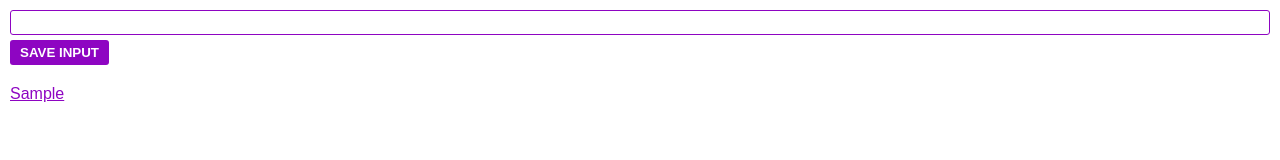
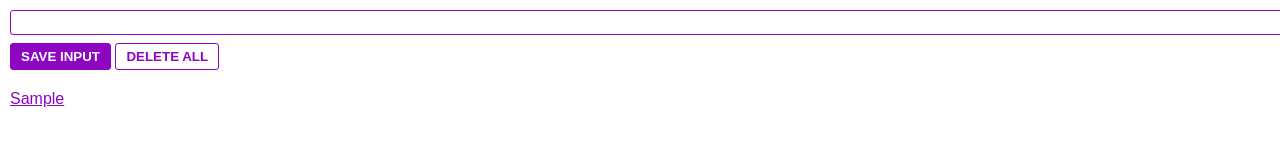
Before and after one commit to lucieyarish/url-manager-chrome-extension, a browser extension: page index.html in a window 1280 px wide. Both pictures are taken after typing "Sample" into the empty fields and a click on the button "SAVE INPUT". Drawn offline with Linux system fonts and the light colour scheme.

Commit message:
Feature: delete all btn; do refactoring

```diff
--- a/css/styles.css
+++ b/css/styles.css
@@ -11,25 +11,35 @@ body {
     padding-right: 10px;
     border: 1px solid #8E05C2;
     line-height: 21px;
+}
+
+input:focus {
+    outline: 1.5px solid #8E05C2;
     box-sizing: border-box;
 }
 
-input:focus {
-    outline: none;
-    border-width: 2px;
-}
-
-.link-input, .save-btn {
+.link-input, button {
     border-radius: 3px;
 }
 
-.save-btn {
+.btns-container {
+    margin-top: 8px;
+}
+
+.btns-container button  {
+    font-weight: bold;
+    border: 1px solid #8E05C2;
+    padding: 5px 10px;
+}
+
+.btn-primary {
     color: #FFF;
     background-color: #8E05C2;
-    border: none;
-    padding: 5px 10px;
-    margin-top: 5px;
-    font-weight: bold;
+}
+
+.btn-secondary {
+    color: #8E05C2;
+    background-color: #FFF;
 }
 
 ul {
--- a/index.html
+++ b/index.html
@@ -8,7 +8,10 @@
     </head>
     <body>
         <input id="input-el" class="link-input">
-        <button type="text" id="input-btn" class="save-btn">SAVE INPUT</button>
+        <div class="btns-container">
+            <button type="text" id="save-btn" class="btn-primary">SAVE INPUT</button>
+            <button type="text" id="delete-btn" class="btn-secondary">DELETE ALL</button>
+        </div>
         <ul id="ul-el">
         </ul>
         <script src="js/index.js"></script>
--- a/js/index.js
+++ b/js/index.js
@@ -1,32 +1,39 @@
 let myLinks = [];
 const inputEl = document.getElementById('input-el');
-const inputBtnEl = document.getElementById('input-btn');
+const saveBtn = document.getElementById('save-btn');
+const deleteBtn = document.getElementById('delete-btn');
 const ulEl = document.getElementById('ul-el');
 
-let linksFromLocalStorage = JSON.parse(localStorage.getItem('myLinks'));
+const linksFromLocalStorage = JSON.parse(localStorage.getItem('myLinks'));
 
 if (linksFromLocalStorage) {
   myLinks = linksFromLocalStorage;
-  renderLinks();
+  render(myLinks);
 }
 
-inputBtnEl.addEventListener('click', function () {
+function render(links) {
+  let listItems = '';
+  for (i = 0; i < links.length; i++) {
+    listItems += `
+          <li>
+              <a target="_blank" href="${links[i]}">
+                  ${links[i]}
+              </a>
+          </li>
+      `;
+  }
+  ulEl.innerHTML = listItems;
+}
+
+saveBtn.addEventListener('click', function () {
   myLinks.push(inputEl.value);
   inputEl.value = '';
   localStorage.setItem('myLinks', JSON.stringify(myLinks));
-  renderLinks();
+  render(myLinks);
 });
 
-function renderLinks() {
-  let listItems = '';
-  for (i = 0; i < myLinks.length; i++) {
-    listItems += `
-        <li>
-            <a target="_blank" href="${myLinks[i]}">
-                ${myLinks[i]}
-            </a>
-        </li>
-    `;
-  }
-  ulEl.innerHTML = listItems;
-}
+deleteBtn.addEventListener('dblclick', function () {
+  localStorage.clear();
+  myLinks = [];
+  render(myLinks);
+});
```
